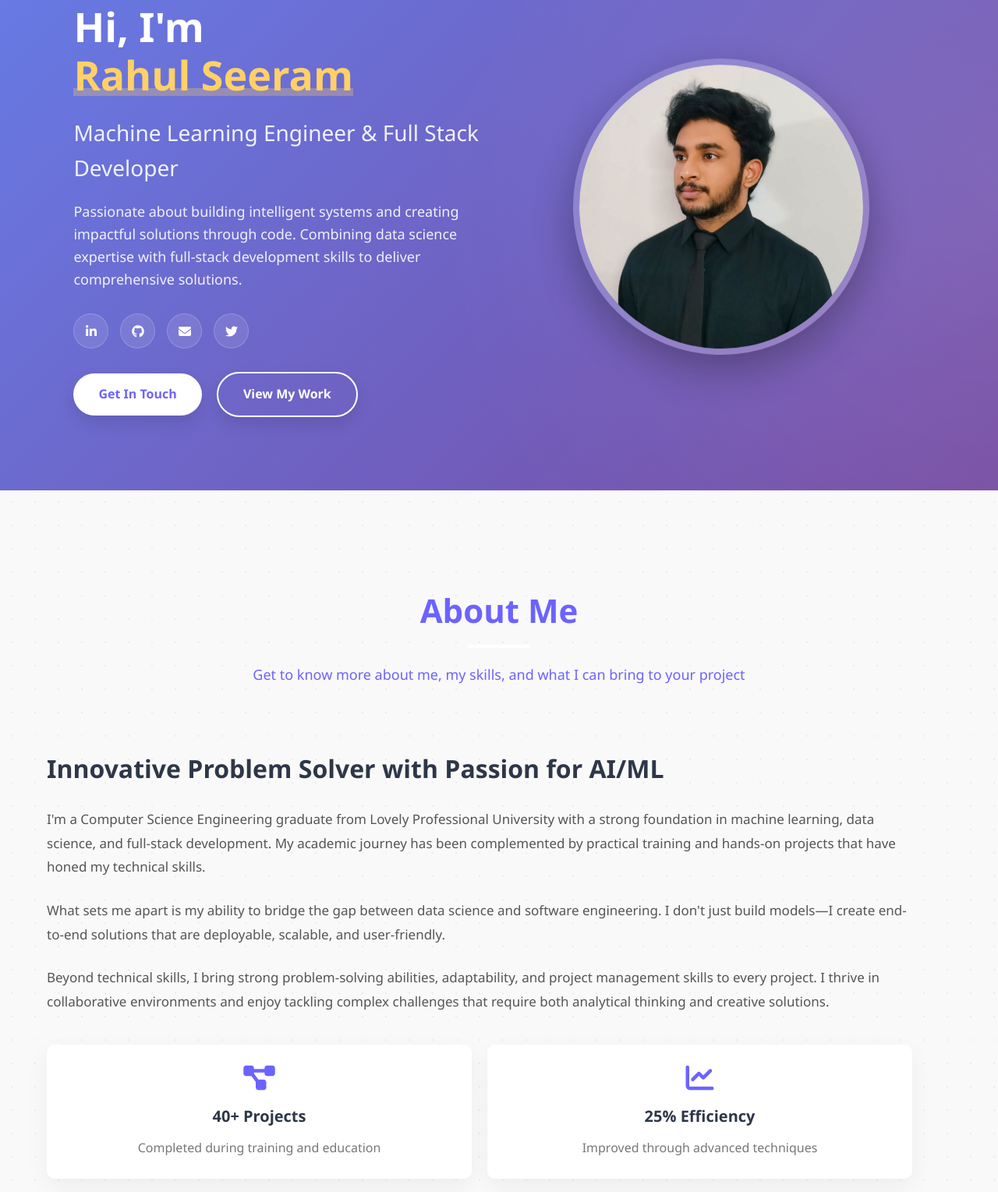
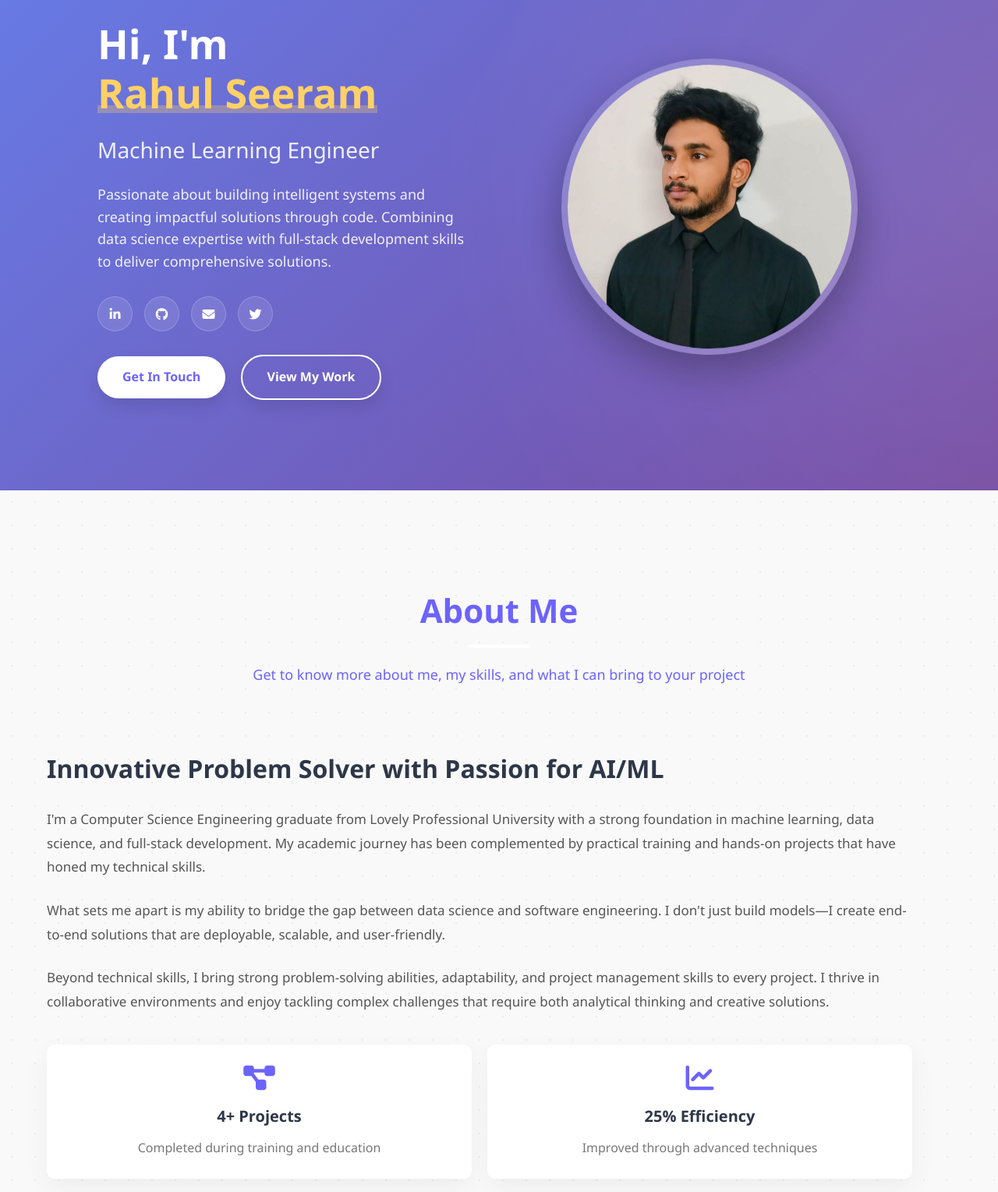
Before and after one commit to Rahulseeram/portfolio1, a plain HTML site: page index.html in a window 1280 px wide. Shown: the part 171-1700 px from the top of the page at 78% size. Drawn offline with Linux system fonts and the light colour scheme.

Commit message:
Update index.html

```diff
--- a/index.html
+++ b/index.html
@@ -1245,7 +1245,7 @@
                 <div class="hero-text fade
                 <div class="hero-text fade-in">
                     <h1>Hi, I'm <span>Rahul Seeram</span></h1>
-                    <h2 class="delay-1">Machine Learning Engineer & Full Stack Developer</h2>
+                    <h2 class="delay-1">Machine Learning Engineer</h2>
                     <p class="delay-2">Passionate about building intelligent systems and creating impactful solutions through code. Combining data science expertise with full-stack development skills to deliver comprehensive solutions.</p>
                     <div class="social-links delay-3">
                         <a href="https://www.linkedin.com/in/rahul-seeram" target="_blank"><i class="fab fa-linkedin-in"></i></a>
@@ -1283,7 +1283,7 @@
                     <div class="about-stats">
                         <div class="stat-item fade-in delay-2">
                             <i class="fas fa-project-diagram"></i>
-                            <h4>40+ Projects</h4>
+                            <h4>4+ Projects</h4>
                             <p>Completed during training and education</p>
                         </div>
                         <div class="stat-item fade-in delay-3">
```
